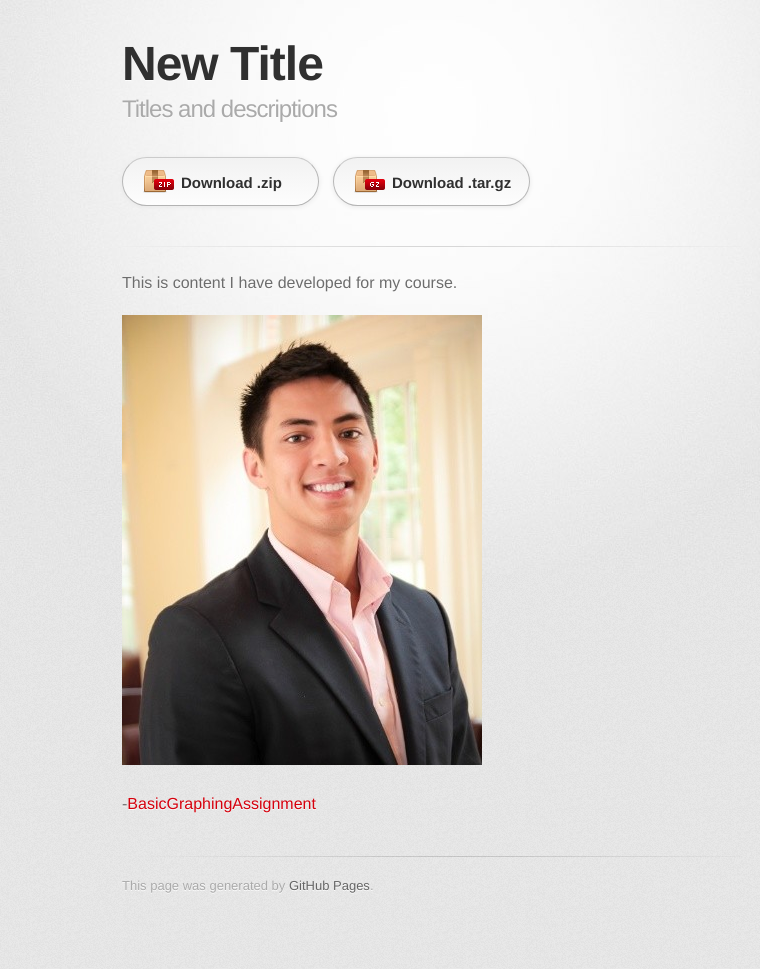
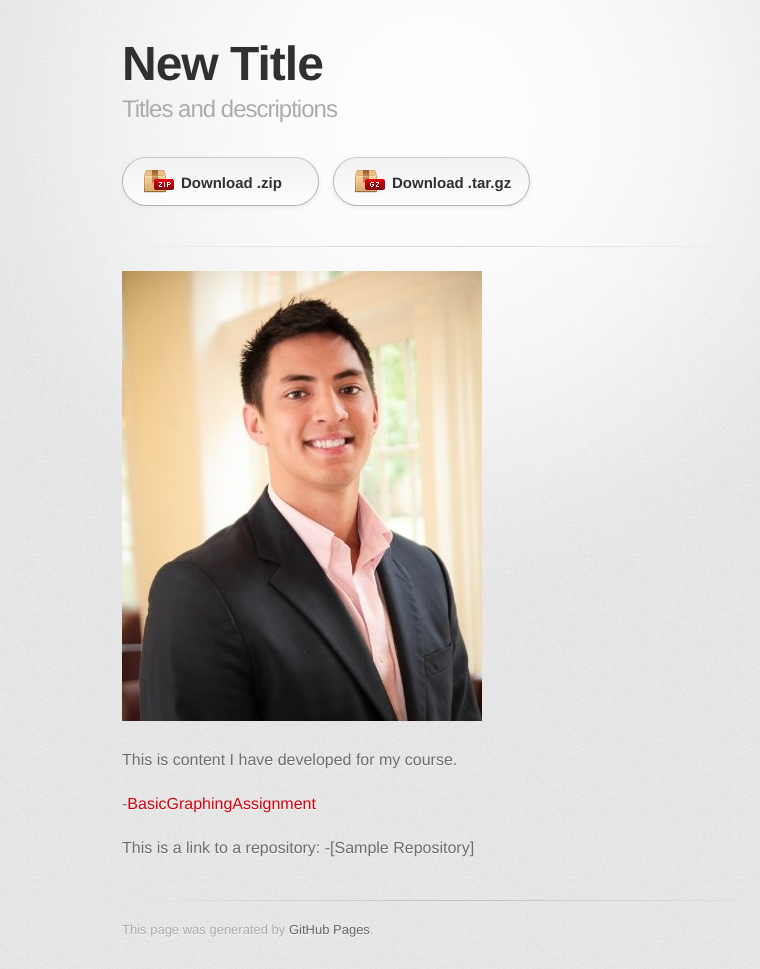
Before and after one commit to Mjsniezek/mjsniezek.github.io, a Jekyll site: the page built from index.md, in a window 1280 px wide. Shown: the whole page, without its empty margins (208-968 px from the left). Built offline with Jekyll 4.4.1, drawn with Linux system fonts in a browser that asks for light colours; some web fonts are replaced; our own code applies the rules of GitHub Pages for plain Markdown files; before the commit the page ends 925 px from its top, so only the background shows below that.

Commit message:
Update index.md

```diff
--- a/index.md
+++ b/index.md
@@ -3,8 +3,11 @@ title: New Title
 description: Titles and descriptions
 ---
 
+![My Picture](My Pic.png)
+
 This is content I have developed for my course.
 
-![My Picture](My Pic.png)
+-[BasicGraphingAssignment](/BasicGraphingAssignment/index.md)
 
--[BasicGraphingAssignment](/BasicGraphingAssignment/index.md)
+This is a link to a repository:
+-[Sample Repository]
```
